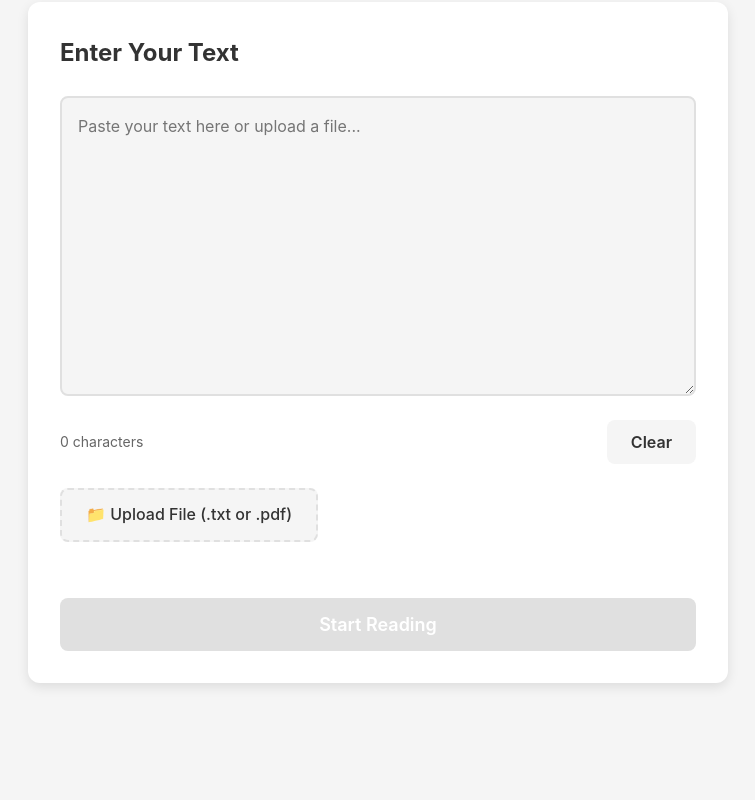
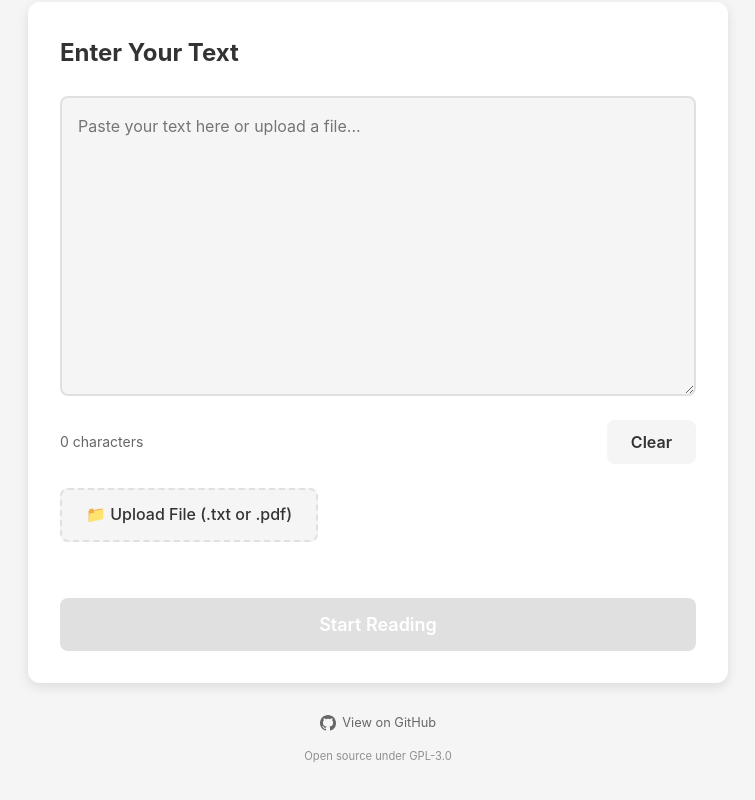
Before and after one commit to adithya-ag/Speed-Read, a website: page index.html in a window 1280 px wide. Shown: the part 547-1347 px from the top of the page, without its empty margins (262-1017 px from the left). Before the commit the page ends 1262 px from the top, so only its background shows below. Drawn offline with nearby package versions, Linux system fonts and the light colour scheme.

```diff
--- a/css/styles.css
+++ b/css/styles.css
@@ -1702,3 +1702,43 @@ kbd {
         transition-duration: 0.01ms !important;
     }
 }
+
+/* ==========================================
+   INPUT PAGE FOOTER
+   ========================================== */
+
+.input-footer {
+    display: flex;
+    flex-direction: column;
+    align-items: center;
+    gap: 0.5rem;
+    padding: 1.5rem 1rem;
+    margin-top: auto;
+    font-size: 0.8rem;
+    color: var(--text-secondary);
+}
+
+.github-link {
+    display: inline-flex;
+    align-items: center;
+    gap: 0.4rem;
+    color: var(--text-secondary);
+    text-decoration: none;
+    padding: 0.4rem 0.8rem;
+    border-radius: 6px;
+    transition: var(--transition-fast);
+}
+
+.github-link:hover {
+    color: var(--text-primary);
+    background: var(--border-color);
+}
+
+.github-link svg {
+    flex-shrink: 0;
+}
+
+.license-text {
+    font-size: 0.7rem;
+    opacity: 0.7;
+}
--- a/index.html
+++ b/index.html
@@ -158,6 +158,17 @@
                     Start Reading
                 </button>
             </div>
+
+            <!-- Footer -->
+            <footer class="input-footer">
+                <a href="https://github.com/adithya-ag/Speed-Read" target="_blank" rel="noopener" class="github-link">
+                    <svg height="16" width="16" viewBox="0 0 16 16" fill="currentColor" aria-hidden="true">
+                        <path d="M8 0C3.58 0 0 3.58 0 8c0 3.54 2.29 6.53 5.47 7.59.4.07.55-.17.55-.38 0-.19-.01-.82-.01-1.49-2.01.37-2.53-.49-2.69-.94-.09-.23-.48-.94-.82-1.13-.28-.15-.68-.52-.01-.53.63-.01 1.08.58 1.23.82.72 1.21 1.87.87 2.33.66.07-.52.28-.87.51-1.07-1.78-.2-3.64-.89-3.64-3.95 0-.87.31-1.59.82-2.15-.08-.2-.36-1.02.08-2.12 0 0 .67-.21 2.2.82.64-.18 1.32-.27 2-.27.68 0 1.36.09 2 .27 1.53-1.04 2.2-.82 2.2-.82.44 1.1.16 1.92.08 2.12.51.56.82 1.27.82 2.15 0 3.07-1.87 3.75-3.65 3.95.29.25.54.73.54 1.48 0 1.07-.01 1.93-.01 2.2 0 .21.15.46.55.38A8.013 8.013 0 0016 8c0-4.42-3.58-8-8-8z"/>
+                    </svg>
+                    View on GitHub
+                </a>
+                <span class="license-text">Open source under GPL-3.0</span>
+            </footer>
         </section>
 
         <!-- Reading Section -->
```
Also changed, not shown: googleef0905c31cc8ddc6.html (added, +1 -0 lines).
